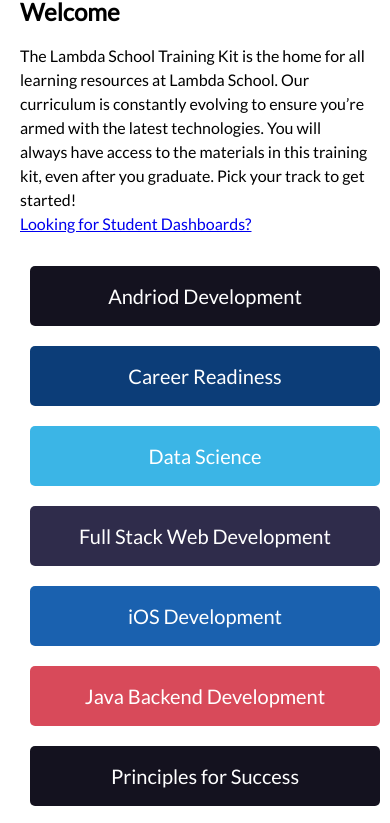
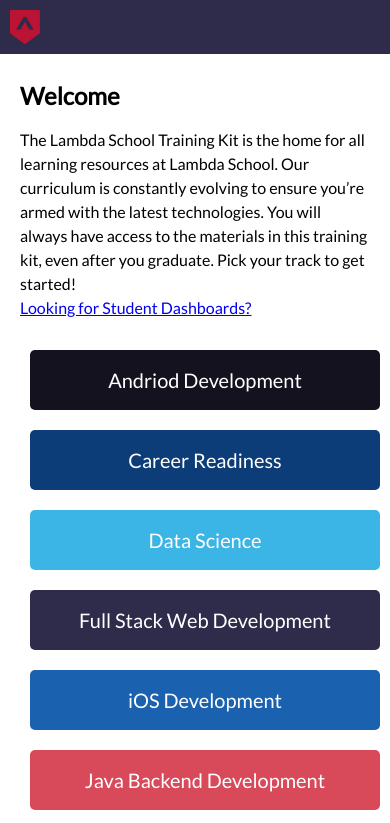
Before and after one commit to Aliszl/AH-Flexbox, a plain HTML site: page index.html in a window 390 px wide. Shown: the top 823 px of the page. Drawn offline with Linux system fonts and the light colour scheme.

Commit message:
media queries wip

```diff
--- a/css/styles.css
+++ b/css/styles.css
@@ -142,6 +142,23 @@ table {
 .container {
   width: 100%;
   display: flex;
+  flex-direction: column;
+
+}
+
+header{
+  background-color: #2f2b4a;
+  width:100%;
+  display: none;
+}
+@media(max-width:735px){
+  .container{
+    display: block;
+  }
+  header img{
+    width:30px;
+    margin:10px;
+  }
 }
 
 aside {
@@ -156,6 +173,9 @@ aside {
 
 }
 @media(max-width: 735px){
+  header{
+    display:flex;
+  }
   aside{
     display: none;
   }
@@ -183,6 +203,7 @@ aside a:hover {
 section {
   margin-right: 20px;
   margin-left: 22%;
+  margin-top: 30px;
 }
 
 .par{
--- a/index.html
+++ b/index.html
@@ -12,7 +12,9 @@
 
 <body>
     <div class="container">
-
+<header>
+    <img src="img/logo2.png" alt="mini lambda logo">
+</header>
         <aside>
             <img src="img/logo.png" alt="lambda logo">
             <h1>Lambda School training Kit</h1>
```
